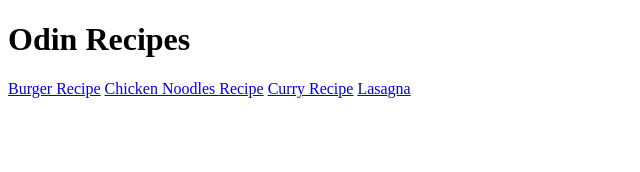
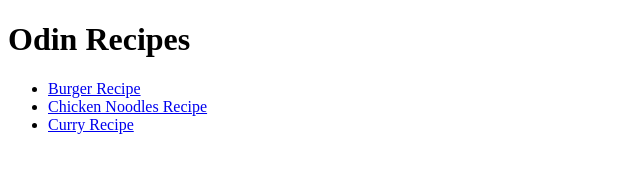
Before and after one commit to Josh68000/odin-recipes, a plain HTML site: page index.html in a window 1280 px wide. Shown: the whole page, without its empty margins (0-640 px from the left). Drawn offline with Linux system fonts and the light colour scheme.

Commit message:
Remove lasagna

```diff
--- a/index.html
+++ b/index.html
@@ -6,9 +6,11 @@
     </head>
     <body>
         <h1>Odin Recipes</h1>
-        <a href="./recipes/burger.html">Burger Recipe</a>
-        <a href="./recipes/ckn-ndle.html"> Chicken Noodles Recipe</a>
-        <a href="./recipes/curry.html"> Curry Recipe</a>
-        <a href="./recipes/lasagna.html"> Lasagna</a>
+         <ul>
+            <li><a href="./recipes/burger.html">Burger Recipe</a></li>
+            <li><a href="./recipes/ckn-ndle.html"> Chicken Noodles Recipe</a></li>
+            <li><a href="./recipes/curry.html"> Curry Recipe</a></li>
+
+         </ul>
     </body>
     </html>
```
